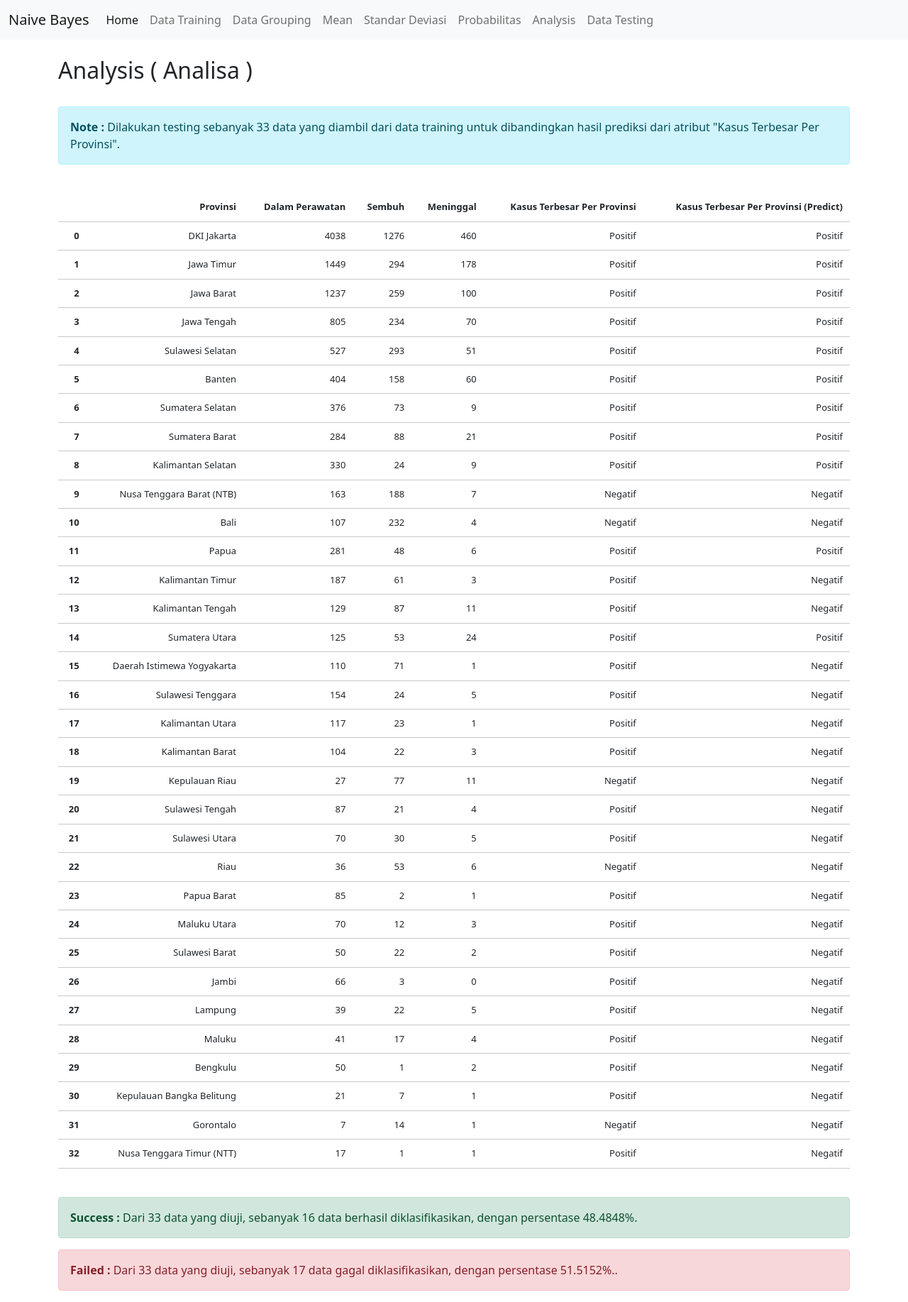
After one commit to arryaaas/Naive-Bayes-Classifier, a Flask app: page /analysis in a window 1280 px wide. The commit adds this page. Shown: the whole page at 71% size. Run offline with Flask 2, Linux system fonts and the light colour scheme.

Commit message:
Update Analysis

```diff
--- a/app.py
+++ b/app.py
@@ -21,7 +21,7 @@ def home():
 def training():
     title = "Data Training ( Data Latih )"
     return render_template(
-        "training.html", title=title,
+        "layout.html", title=title,
         tables=[data_train.to_html(classes="data", header="true")]
     )
 
@@ -29,9 +29,9 @@ def training():
 def grouping():
     title = "Data Grouping ( Pengelompokan Data )"
     return render_template(
-        "grouping.html", title=title,
-        tables1=[data_positif.to_html(classes="data", header="true")],
-        tables2=[data_negatif.to_html(classes="data", header="true")],
+        "layout.html", title=title,
+        tables=[data_positif.to_html(classes="data", header="true")],
+        tables1=[data_negatif.to_html(classes="data", header="true")],
         total_positif=len(data_positif), total_negatif=len(data_negatif)
     )
 
@@ -39,7 +39,7 @@ def grouping():
 def mean():
     title = "Mean ( Nilai Rata-rata )"
     return render_template(
-        "dataframe.html", title=title,
+        "layout.html", title=title,
         tables=[data_mean.to_html(classes="data", header="true")]
     )
 
@@ -47,7 +47,7 @@ def mean():
 def std():
     title = "Standar Deviasi ( Simpangan Baku )"
     return render_template(
-        "dataframe.html", title=title,
+        "layout.html", title=title,
         tables=[data_std.to_html(classes="data", header="true")]
     )
 
@@ -55,8 +55,27 @@ def std():
 def prob():
     title = "Probabilitas ( Peluang )"
     return render_template(
-        "dataframe.html", title=title,
+        "layout.html", title=title,
         tables=[data_prob.to_html(classes="data", header="true")]
+    )
+
+@app.route('/analysis')
+def analysis():
+    title = "Analysis ( Analisa )"
+
+    data_analysis = data_train
+
+    classification(data_analysis, data_mean, data_std)
+
+    result = accuracy(data_analysis)
+    success_percentage = round((result[0] / len(data_analysis)) * 100, 4)
+    failed_percentage = round((result[1] / len(data_analysis)) * 100, 4)
+
+    return render_template(
+        "layout.html", title=title,
+        tables=[data_analysis.to_html(classes="data", header="true")],
+        total_data=len(data_analysis), success=result[0], failed=result[1],
+        success_percentage=success_percentage, failed_percentage=failed_percentage
     )
 
 @app.route('/testing')
@@ -78,7 +97,7 @@ def predict():
     classification(df_testing, data_mean, data_std)
 
     return render_template(
-        "dataframe.html", title=title,
+        "layout.html", title=title,
         tables=[df_testing.to_html(classes="data", header="true")]
     )
 
--- a/scripts/utils.py
+++ b/scripts/utils.py
@@ -67,4 +67,16 @@ def classification(data, df_mean, df_std):
         else:
             category.append("Negatif")
 
-    data["Kasus Terbesar Per Provinsi"] = category
+    data["Kasus Terbesar Per Provinsi (Predict)"] = category
+
+def accuracy(data):
+    success = 0
+    failed = 0
+
+    for i in range(len(data)):
+        if (data.iloc[i][4] == data.iloc[i][5]):
+            success += 1
+        else :
+            failed +=1
+
+    return success, failed
--- a/templates/base.html
+++ b/templates/base.html
@@ -49,6 +49,9 @@
               <a class="nav-link" href="{{ url_for('prob')}}">Probabilitas</a>
             </li>
             <li class="nav-item">
+              <a class="nav-link" href="{{ url_for('analysis')}}">Analysis</a>
+            </li>
+            <li class="nav-item">
               <a class="nav-link" href="{{ url_for('testing')}}">Data Testing</a>
             </li>
           </ul>
--- /dev/null
+++ b/templates/layout.html
@@ -0,0 +1,78 @@
+{% extends 'base.html' %}
+{% block content %}
+    <div class="container">
+        <h2>{{ title }}</h2>
+        <br>
+        {% if title == "Data Training ( Data Latih )" %}
+            <div class="alert alert-block alert-info">
+                <b>Note :</b> Data yang digunakan diambil dari situs resmi
+                <a href="https://covid19.go.id/peta-sebaran">Satgas Penanganan COVID-19</a>
+                pada tanggal 15 Mei 2020.
+            </div>
+        {% elif title == "Data Grouping ( Pengelompokan Data )" %}
+            <h3>Data Positif</h3>
+        {% elif title == "Mean ( Nilai Rata-rata )" %}
+            <div class="alert alert-block alert-warning">
+                <b>Rumus :</b> <br> <br>
+                $\bar{x} = \frac{x_1 + x_2 + x_3 + ... + x_n}{n} = \frac{1}{n} \sum \limits^{n}_{i=1} x_i$
+            </div>
+        {% elif title == "Standar Deviasi ( Simpangan Baku )" %}
+            <div class="alert alert-block alert-warning">
+                <b>Rumus :</b> <br> <br>
+                $s = \sqrt{ \frac{n \sum \limits^{n}_{i=1} x_i^2 - (\sum \limits^{n}_{i=1} x_1)^2}{n(n-1)}}$
+            </div>
+        {% elif title == "Probabilitas ( Peluang )" %}
+            <div class="alert alert-block alert-warning">
+                <b>Rumus :</b> <br> <br>
+                $P(E) = \frac{X}{N}$
+            </div>
+        {% elif title == "Analysis ( Analisa )" %}
+            <div class="alert alert-block alert-info">
+                <b>Note :</b> Dilakukan testing sebanyak {{ total_data }} data yang diambil dari data training untuk dibandingkan hasil prediksi dari atribut "Kasus Terbesar Per Provinsi".
+            </div>
+        {% elif title == "Predict ( Prediksi )" %}
+            <div class="alert alert-block alert-success">
+                <b>Success :</b> Data berhasil diklasifikasikan dengan keterangan sebagai berikut :
+                <ul>
+                    <li>Positif : Dapat dikatakan pada provinsi tersebut bahwa tingkat penyebaran COVID-19 dengan kasus pasien yang terkena positif lebih tinggi.</li>
+                    <li>Negatif : Dapat dikatakan pada provinsi tersebut bahwa tingkat penyebaran COVID-19 dengan kasus pasien yang terkena positif lebih rendah.</li>
+                </ul>
+            </div>
+        {% endif %}
+
+        <br>
+
+        {% for table in tables %}
+            {{ table|safe }}
+        {% endfor %}
+
+        {% if title == "Data Training ( Data Latih )" %}
+            <div class="alert alert-block alert-info">
+                <b>Note :</b>
+                <ul>
+                    <li>Positif : Kasus Pasien yang terkena Positif lebih besar.</li>
+                    <li>Negatif : Kasus pasien yang terkena positif lebih rendah.</li>
+                </ul>
+            </div>
+        {% elif title == "Data Grouping ( Pengelompokan Data )" %}
+            <div class="alert alert-block alert-info">
+                <b>Note :</b> Total data dengan kategori <b>Positif</b> sebanyak {{ total_positif }} data.
+            </div>
+            <br>
+            <h3>Data Negatif</h3>
+            {% for table in tables1 %}
+                {{ table|safe }}
+            {% endfor %}
+            <div class="alert alert-block alert-info">
+                <b>Note :</b> Total data dengan kategori <b>Negatif</b> sebanyak {{ total_negatif }} data.
+            </div>
+        {% elif title == "Analysis ( Analisa )" %}
+            <div class="alert alert-block alert-success">
+                <b>Success :</b> Dari {{ total_data }} data yang diuji, sebanyak {{ success }} data berhasil diklasifikasikan, dengan persentase {{ success_percentage }}%.
+            </div>
+            <div class="alert alert-block alert-danger">
+                <b>Failed :</b> Dari {{ total_data }} data yang diuji, sebanyak {{ failed }} data gagal diklasifikasikan, dengan persentase {{ failed_percentage }}%..
+            </div>
+        {% endif %}
+    </div>
+{% endblock %}
```
Also changed, not shown: templates/dataframe.html (deleted, +0 -35 lines), templates/grouping.html (deleted, +0 -22 lines), templates/testing.html (+9 -0 lines), templates/training.html (deleted, +0 -23 lines).
